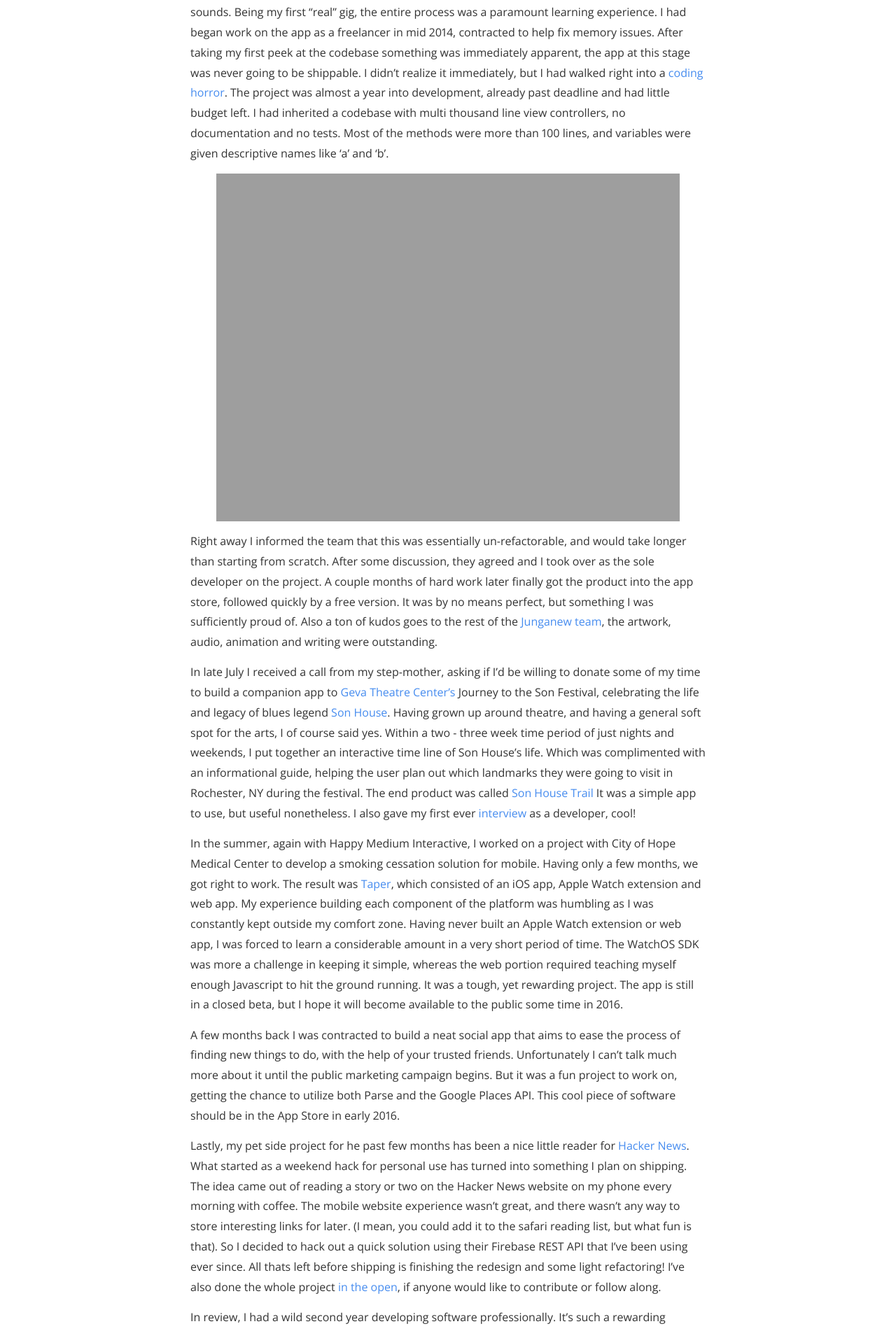
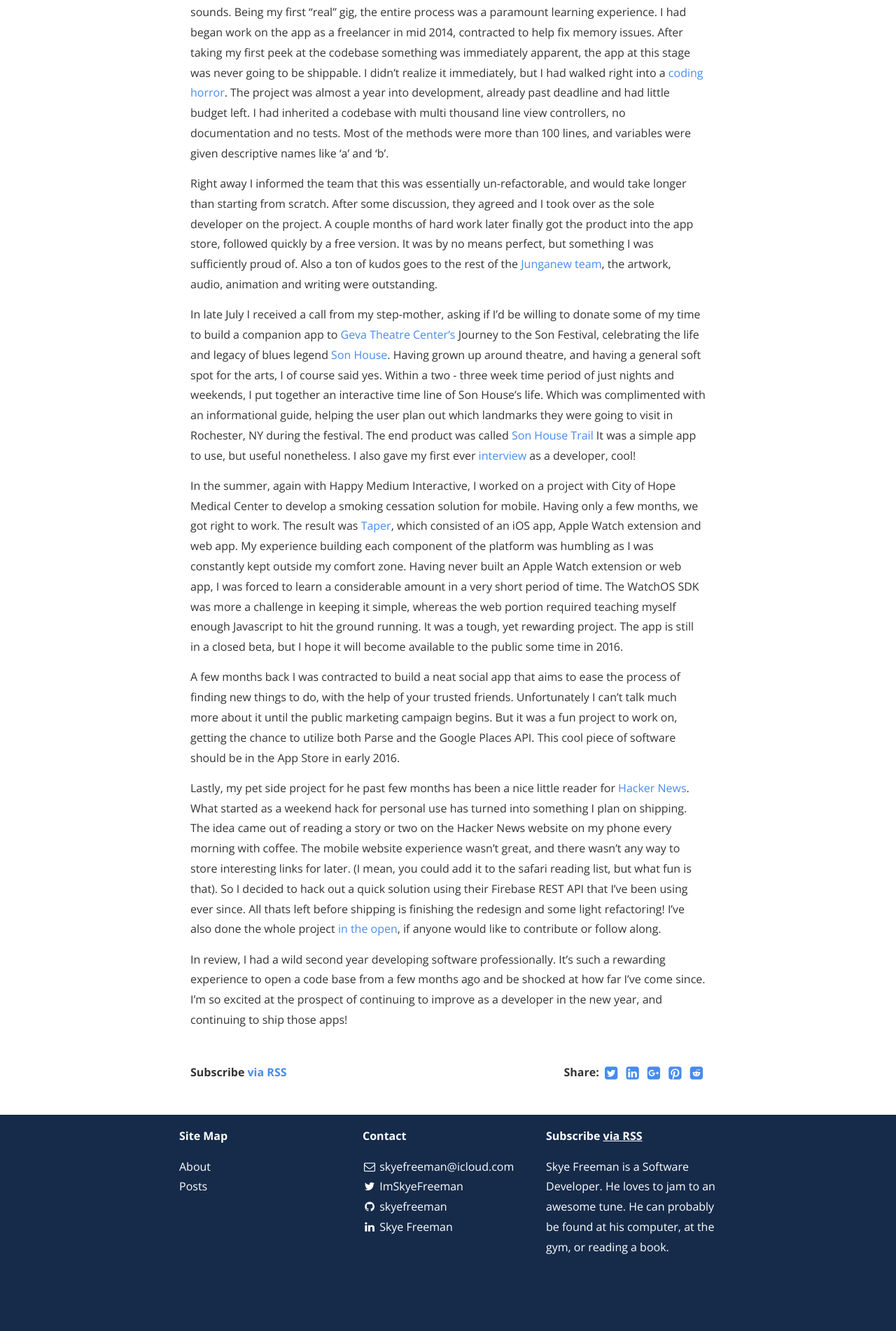
Before and after one commit to skyefreeman/skyefreeman.github.io, a Jekyll site: the page built from _posts/2016-01-03-my-year-in-programming-2015.markdown, in a window 1280 px wide. Shown: the part 495-2397 px from the top of the page at 70% size. Built offline with Jekyll 4.4.1, drawn with Linux system fonts in a browser that asks for light colours; nearby versions of some CDN libraries; a style sheet for code colours, icons or effects is not loaded; after the commit the page ends 2322 px from its top, so only the background shows below that.

Commit message:
fixed post

```diff
--- a/_drafts/.#2016-01-03-test1.markdown
+++ /dev/null
@@ -1 +0,0 @@
-SkyeBook@SkyeVodka.32383
--- a/_posts/2016-01-03-my-year-in-programming-2015.markdown
+++ b/_posts/2016-01-03-my-year-in-programming-2015.markdown
@@ -11,8 +11,6 @@ Starting a blog has been on my todo list for a while now, I can finally check it
 I thought that a good place to start might be a look back at my year in programming. Being a new year, there's no better time for reflection.
 
 Right out of the gate in early 2015, as part of the team at Happy Medium Interactive we shipped [Junganew: A Herd of Sounds][junganewlink], a speech and language adventure iPad app for children learning their sounds.  Being my first "real" gig, the entire process was a paramount learning experience.  I had began work on the app as a freelancer in mid 2014, contracted to help fix memory issues.  After taking my first peek at the codebase something was immediately apparent, the app at this stage was never going to be shippable.  I didn't realize it immediately, but I had walked right into a [coding horror][codinghorror].  The project was almost a year into development, already past deadline and had little budget left.  I had inherited a codebase with multi thousand line view controllers, no documentation and no tests.  Most of the methods were more than 100 lines, and variables were given descriptive names like 'a' and ‘b'.
-
-<img src="{{ site.baseurl }}/assets/post_images/bad-code-bad.jpg” title=“Toy Story Meme" class="profile">
 
 Right away I informed the team that this was essentially un-refactorable, and would take longer than starting from scratch.  After some discussion, they agreed and I took over as the sole developer on the project.  A couple months of hard work later finally got the product into the app store, followed quickly by a free version.  It was by no means perfect, but something I was sufficiently proud of.  Also a ton of kudos goes to the rest of the [Junganew team][junganewteam], the artwork, audio, animation and writing were outstanding.
 
```
